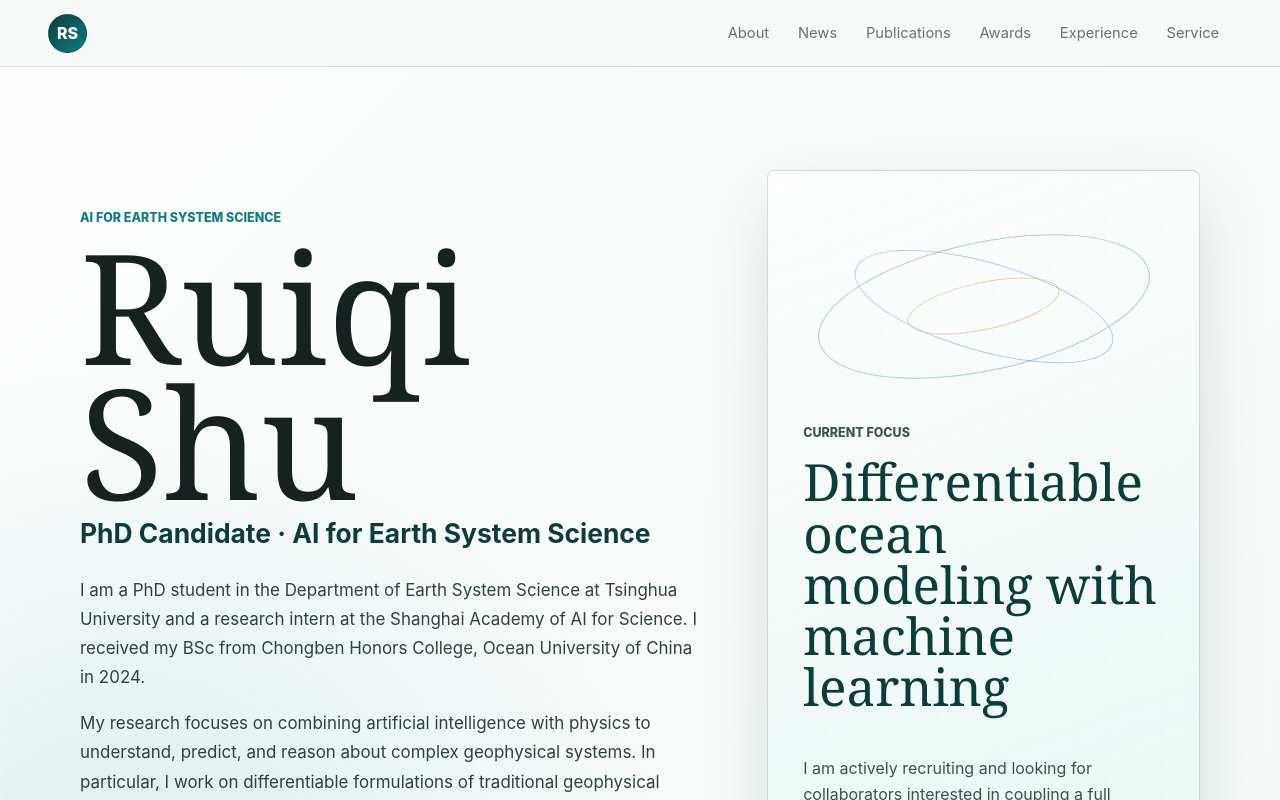
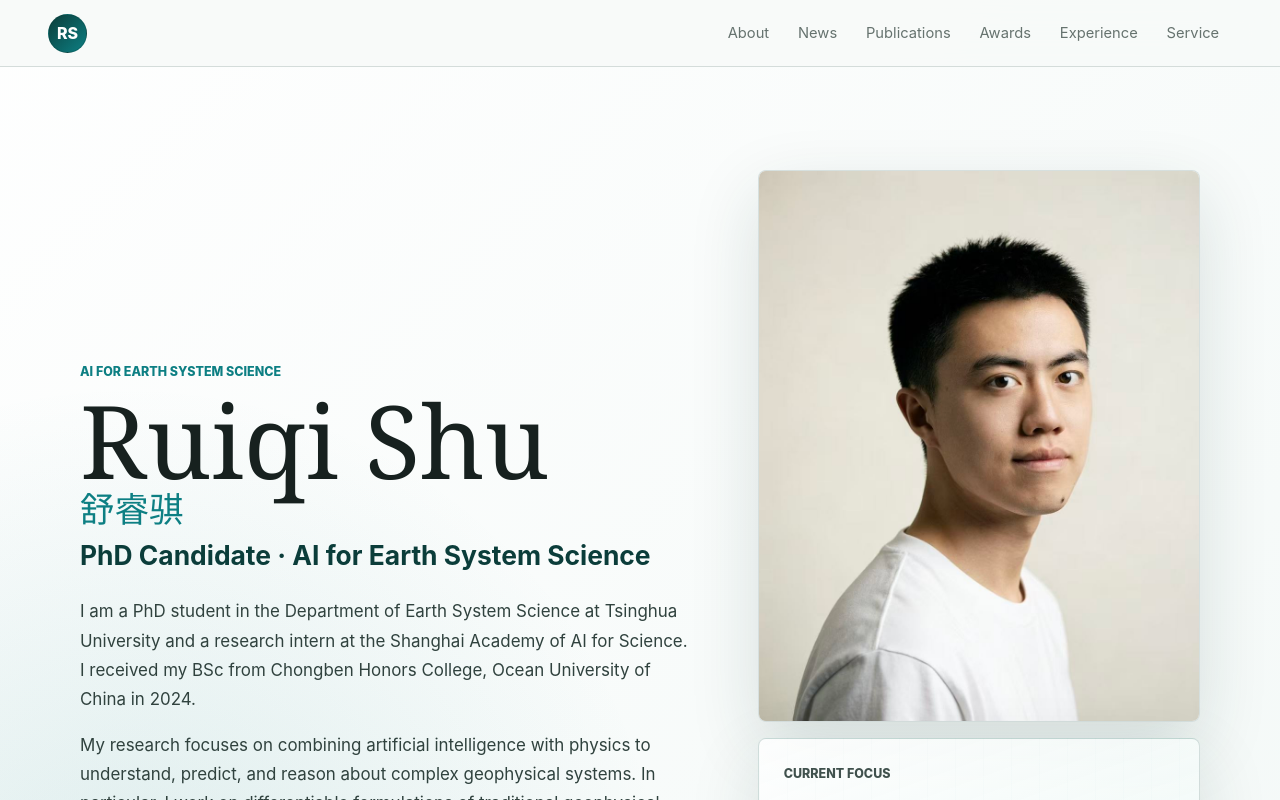
Before and after one commit to ChiyodaMomo01/ChiyodaMomo01.github.io, a React (Vite) app: page / in a window 1280 px wide. Shown: the top 800 px of the page. Built offline with nearby package versions, Linux system fonts and the light colour scheme.

Commit message:
Add portrait to hero section

```diff
--- a/src/App.tsx
+++ b/src/App.tsx
@@ -33,7 +33,10 @@ function App() {
         <section className="hero section-shell" id="about">
           <div className="hero-copy">
             <p className="eyebrow">AI for Earth System Science</p>
-            <h1>{profile.name}</h1>
+            <h1>
+              {profile.name}
+              <span>{profile.chineseName}</span>
+            </h1>
             <p className="hero-title">{profile.title}</p>
             <p className="hero-text">
               I am a PhD student in the Department of Earth System Science at Tsinghua University and a research intern at the
@@ -60,21 +63,21 @@ function App() {
               </a>
             </div>
           </div>
-          <aside className="hero-panel" aria-label="Research highlight">
-            <div className="orbital-mark">
-              <span />
-              <span />
-              <span />
+          <aside className="hero-side" aria-label="Portrait and research highlight">
+            <div className="portrait-card">
+              <img src={profile.photo} alt="Portrait of Ruiqi Shu" />
             </div>
+            <div className="hero-panel">
               <p className="panel-label">Current focus</p>
               <h2>Differentiable ocean modeling with machine learning</h2>
               <p>
-              I am actively recruiting and looking for collaborators interested in coupling a full differentiable ocean numerical
-              model with machine learning.
+                I am actively recruiting and looking for collaborators interested in coupling a full differentiable ocean
+                numerical model with machine learning.
               </p>
               <a href={profile.neuralPom} className="text-link">
                 Explore Neural-POM <ArrowUpRight size={16} />
               </a>
+            </div>
           </aside>
         </section>
 
--- a/src/data/profile.ts
+++ b/src/data/profile.ts
@@ -13,6 +13,7 @@ export type TimelineItem = {
 
 export const profile = {
   name: "Ruiqi Shu",
+  chineseName: "舒睿骐",
   title: "PhD Candidate · AI for Earth System Science",
   affiliation: "Department of Earth System Science, Tsinghua University",
   location: "Beijing, China",
@@ -21,6 +22,7 @@ export const profile = {
   scholar: "https://scholar.google.com/citations?user=WKBB3r0AAAAJ&hl=zh-CN",
   scholarStatus: "Google Scholar citations: 103 · h-index: 5 · i10-index: 4",
   neuralPom: "https://neural-pom.vercel.app/",
+  photo: "/images/ruiqi-shu.jpg",
 };
 
 export const navItems = [
--- a/src/styles.css
+++ b/src/styles.css
@@ -94,9 +94,9 @@ a {
 .hero {
   min-height: calc(100vh - 4.2rem);
   display: grid;
-  grid-template-columns: minmax(0, 1.18fr) minmax(320px, 0.82fr);
+  grid-template-columns: minmax(0, 1fr) minmax(300px, 0.72fr);
   align-items: center;
-  gap: clamp(2rem, 5vw, 5rem);
+  gap: clamp(2rem, 5vw, 4.5rem);
   padding: clamp(3.5rem, 8vw, 6.5rem) 0 3rem;
 }
 
@@ -118,14 +118,24 @@ p {
 }
 
 h1 {
-  max-width: 10ch;
-  margin-bottom: 0.55rem;
+  max-width: 12ch;
+  margin-bottom: 0.75rem;
   color: var(--ink);
   font-family: Georgia, "Times New Roman", serif;
-  font-size: clamp(4.2rem, 14vw, 9.6rem);
+  font-size: clamp(3.2rem, 8vw, 6.35rem);
   font-weight: 500;
-  line-height: 0.88;
+  line-height: 0.95;
   letter-spacing: 0;
+}
+
+h1 span {
+  display: block;
+  margin-top: 0.35rem;
+  color: var(--teal);
+  font-family:
+    Inter, ui-sans-serif, system-ui, -apple-system, BlinkMacSystemFont, "Segoe UI", sans-serif;
+  font-size: clamp(1.35rem, 2.7vw, 2.2rem);
+  font-weight: 750;
 }
 
 .hero-title {
@@ -170,56 +180,52 @@ h1 {
   background: var(--deep);
 }
 
+.hero-side {
+  display: grid;
+  gap: 1rem;
+}
+
+.portrait-card,
 .hero-panel {
   position: relative;
   overflow: hidden;
   border: 1px solid rgba(11, 61, 58, 0.16);
   border-radius: 8px;
-  padding: clamp(1.35rem, 4vw, 2.2rem);
+  box-shadow: 0 24px 70px rgba(22, 55, 50, 0.14);
+}
+
+.portrait-card {
+  aspect-ratio: 4 / 5;
+  background: rgba(255, 255, 255, 0.75);
+}
+
+.portrait-card img {
+  display: block;
+  width: 100%;
+  height: 100%;
+  object-fit: cover;
+  object-position: 50% 35%;
+}
+
+.hero-panel {
+  padding: clamp(1.15rem, 3vw, 1.55rem);
   background:
     linear-gradient(160deg, rgba(255, 255, 255, 0.84), rgba(224, 244, 239, 0.72)),
     repeating-linear-gradient(90deg, rgba(13, 127, 131, 0.06), rgba(13, 127, 131, 0.06) 1px, transparent 1px, transparent 28px);
-  box-shadow: 0 24px 70px rgba(22, 55, 50, 0.14);
 }
 
 .hero-panel h2 {
-  max-width: 13ch;
+  max-width: 18ch;
   color: var(--deep);
   font-family: Georgia, "Times New Roman", serif;
-  font-size: clamp(2rem, 4vw, 3.2rem);
+  font-size: clamp(1.65rem, 3vw, 2.25rem);
   font-weight: 500;
-  line-height: 1;
+  line-height: 1.05;
 }
 
 .hero-panel p {
   color: #40514d;
   line-height: 1.65;
-}
-
-.orbital-mark {
-  position: relative;
-  width: min(100%, 22rem);
-  aspect-ratio: 1.75;
-  margin: 0 auto 1rem;
-}
-
-.orbital-mark span {
-  position: absolute;
-  border: 1px solid rgba(13, 127, 131, 0.36);
-  border-radius: 50%;
-  inset: 18% 2%;
-  transform: rotate(-12deg);
-}
-
-.orbital-mark span:nth-child(2) {
-  inset: 28% 12%;
-  border-color: rgba(45, 95, 184, 0.32);
-  transform: rotate(16deg);
-}
-
-.orbital-mark span:nth-child(3) {
-  inset: 38% 28%;
-  border-color: rgba(212, 151, 63, 0.45);
 }
 
 .metrics-band {
@@ -439,6 +445,6 @@ footer {
   }
 
   h1 {
-    font-size: clamp(3.7rem, 21vw, 5.2rem);
+    font-size: clamp(3rem, 15vw, 4.7rem);
   }
 }
```
Also changed, not shown: public/images/ruiqi-shu.jpg (added). Lines whose indentation alone changed are shown as unchanged.
